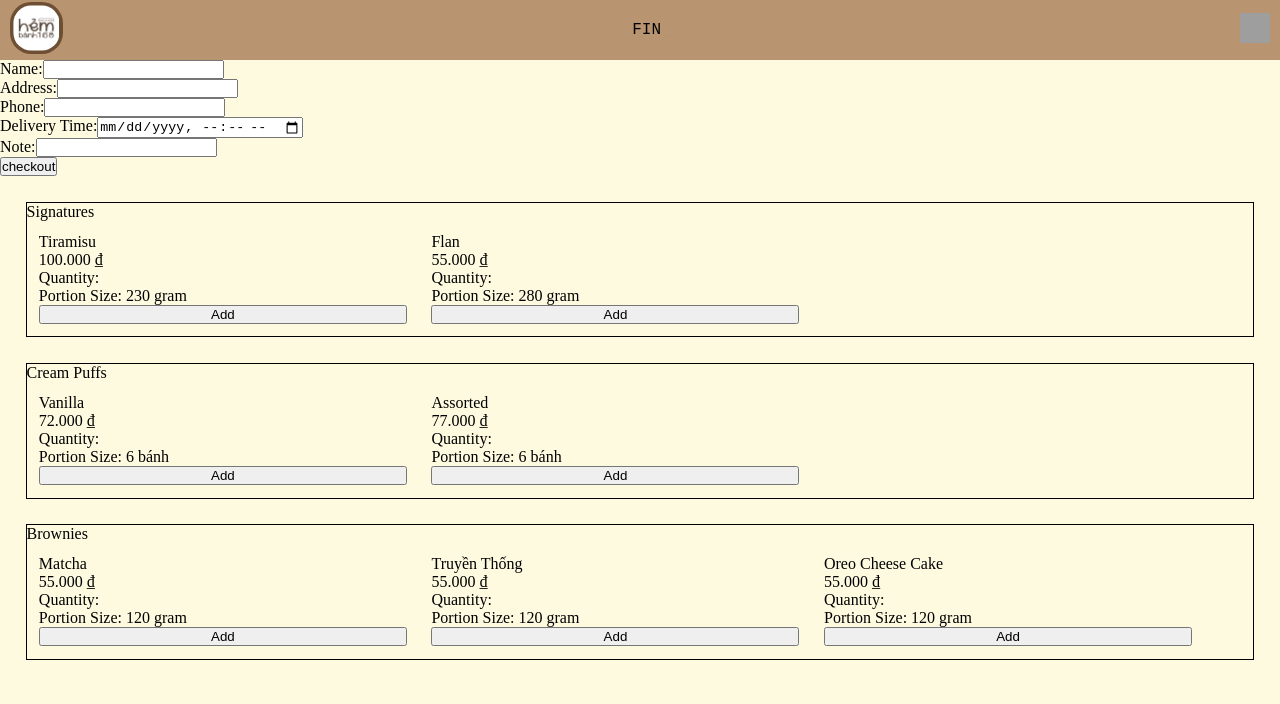
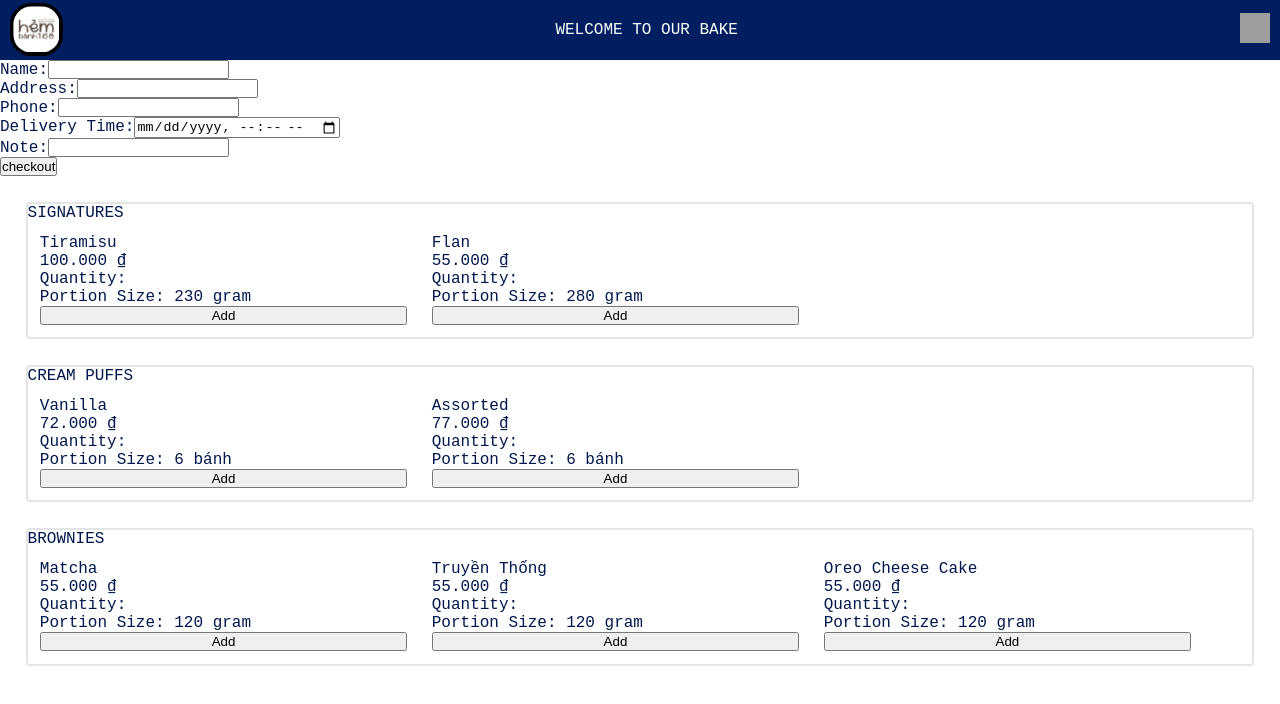
Before and after one commit to hoanhua14/hem168, a React (Vite) app in the folder 168/: page / in a window 1280 px wide. Shown: the top 704 px of the page. Built offline with nearby package versions, Linux system fonts and the light colour scheme; grey boxes are pictures that could not be loaded.

Commit message:
added photos, changed styling and theme color

```diff
--- a/168/src/App.jsx
+++ b/168/src/App.jsx
@@ -8,9 +8,9 @@ function App() {
       <Header />
       <UserInfo />
       <>
-        <Products category="Signatures" />
-        <Products category="Cream Puffs" />
-        <Products category="Brownies" />
+        <Products category="SIGNATURES" />
+        <Products category="CREAM PUFFS" />
+        <Products category="BROWNIES" />
       </>
     </div>
   );
--- a/168/src/components/Header.jsx
+++ b/168/src/components/Header.jsx
@@ -14,10 +14,13 @@ export default function Header() {
         style={{
           fontWeight: "100",
           fontFamily: "'Special Elite', monospace",
+          color: "white",
         }}
       >
         <Typewriter
           words={[
+            "WELCOME TO OUR BAKERY",
+            "SINCE 2025",
             "FRESHLY BAKED",
             "MADE TO ORDER",
             "FINEST INGREDIENTS",
@@ -26,7 +29,7 @@ export default function Header() {
           loop={0} // 0 = infinite
           cursor
           cursorStyle="_"
-          typeSpeed={70}
+          typeSpeed={200}
           deleteSpeed={50}
           delaySpeed={1000}
         />
@@ -36,7 +39,7 @@ export default function Header() {
           <img
             width="30"
             height="30"
-            src="https://img.icons8.com/material-outlined/24/shopping-cart--v1.png"
+            src="https://img.icons8.com/ios-glyphs/30/FFFFFF/shopping-cart--v1.png"
             alt="shopping-cart--v1"
           />
           {totalItems > 0 && <span className="cart-badge">{totalItems}</span>}
--- a/168/src/components/Products.jsx
+++ b/168/src/components/Products.jsx
@@ -1,7 +1,7 @@
 import ProductCard from "./ProductCard";
 
 const productList = {
-  Signatures: [
+  SIGNATURES: [
     {
       id: 1,
       name: "Tiramisu",
@@ -11,7 +11,7 @@ const productList = {
     },
     { id: 2, name: "Flan", price: 55000, quantity: 0, portionSize: "280 gram" },
   ],
-  "Cream Puffs": [
+  "CREAM PUFFS": [
     {
       id: 3,
       name: "Vanilla",
@@ -27,7 +27,7 @@ const productList = {
       portionSize: "6 bánh",
     },
   ],
-  Brownies: [
+  BROWNIES: [
     {
       id: 5,
       name: "Matcha",
--- a/168/src/index.css
+++ b/168/src/index.css
@@ -7,12 +7,14 @@ body {
   height: 100%;
   margin: 0;
   padding: 0;
-  background-color: #fefae0;
+  background-color: #fff;
+  font-family: "Special Elite", monospace;
+  color: #00184d;
 }
 
 .header {
   box-sizing: border-box;
-  background-color: #b99470;
+  background-color: #001e60;
   width: 100%;
   height: 60px;
   padding: 5px 10px;
@@ -38,8 +40,8 @@ body {
   position: absolute;
   top: -6px;
   right: -6px;
-  background-color: #6e4f33;
-  color: white;
+  background-color: #ffce00;
+  color: black;
   font-size: 12px;
   font-weight: bold;
   padding: 2px 6px;
@@ -50,10 +52,11 @@ body {
   max-height: 40px;
   height: auto;
   width: auto;
-  background-color: #6e4f33;
+  background-color: black;
   padding: 3px;
   border-radius: 40%;
   zoom: 115%;
+  margin-top: 3px;
 }
 .button {
   background-color: black;
@@ -63,9 +66,11 @@ body {
 }
 .products {
   display: flex;
-  border: 1px solid black;
   height: 50%;
   margin: 2%;
+  background-color: #fff;
+  border: 2px solid #e5e5e5;
+  border-radius: 4px;
 }
 .products > div {
   width: 100%;
```
Also changed, not shown: 1 other file (tests, documents, lock files or other folders).
